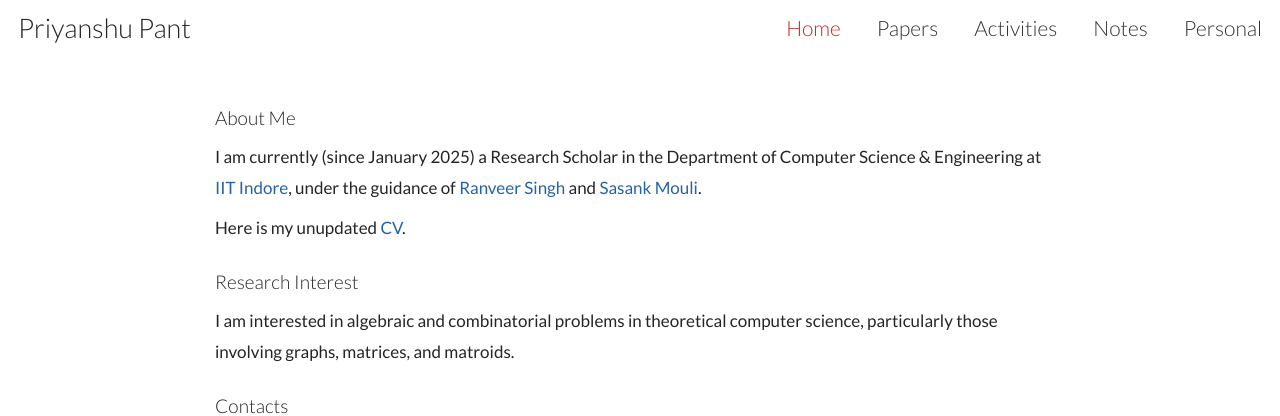
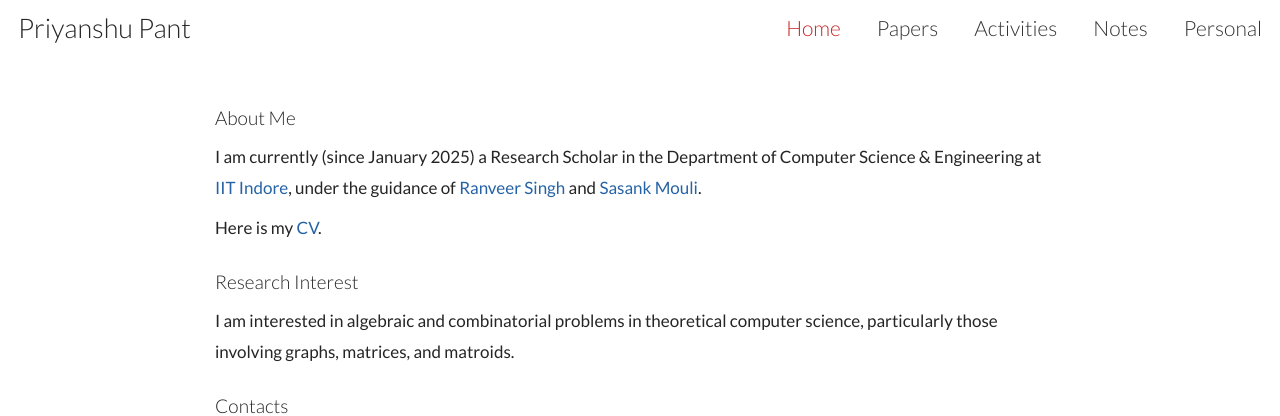
Before and after one commit to priyanshupant/priyanshupant.github.io, a Jekyll site: the page built from index.html, in a window 1280 px wide. Shown: the top 416 px of the page. Built offline with Jekyll 4.4.1, drawn with Linux system fonts in a browser that asks for light colours.

Commit message:
Update CV link description after refreshing hosted PDF

```diff
--- a/index.html
+++ b/index.html
@@ -3,4 +3,4 @@ title: Home
 layout: default
 page_key: home
 ---
-<h2>About Me</h2><p>I am currently (since January 2025) a Research Scholar in the Department of Computer Science &amp; Engineering at <a href="https://cse.iiti.ac.in/">IIT Indore</a>, under the guidance of <a href="https://ranveeriit.github.io/">Ranveer Singh</a> and <a href="https://sasanks-webpage.webflow.io/">Sasank Mouli</a>.</p><p>Here is my unupdated <a href="https://drive.google.com/file/d/1x5gCNYH40p_R-1h7ACermXuvGIkw3lu7/view?usp=sharing">CV</a>.</p><h2>Research Interest</h2><p>I am interested in algebraic and combinatorial problems in theoretical computer science, particularly those involving graphs, matrices, and matroids.</p><h2>Contacts</h2><p>Reach out to me at priyanshupant03 (at) gmail (dot) com.<br>Link to my <a href="https://scholar.google.com/citations?user=7tXoOkMAAAAJ&amp;hl=en">Google Scholar</a>.</p><h2>Updates</h2><ul><li><p>November'26: <a href="https://arxiv.org/abs/2605.21077">Paper</a> accepted at <a href="https://itcs-conf.org/">ITCS 2027</a>.</p></li><li><p>October'26: Talk at <a href="https://indico.math.cnrs.fr/event/16397/program">CoA</a> 2026.</p></li><li><p>May'26: <a href="https://arxiv.org/abs/2604.24165">Paper</a> accepted in <a href="https://event.ntu.edu.sg/cocoon2026/pages/accepted-papers">COCOON </a>2026.</p></li><li><p>December'25: <a href="https://arxiv.org/abs/2507.01344">Paper</a> accepted in <a href="https://stacs2026.imag.fr/schedule/">STACS</a> 2026.</p></li></ul><p></p>
+<h2>About Me</h2><p>I am currently (since January 2025) a Research Scholar in the Department of Computer Science &amp; Engineering at <a href="https://cse.iiti.ac.in/">IIT Indore</a>, under the guidance of <a href="https://ranveeriit.github.io/">Ranveer Singh</a> and <a href="https://sasanks-webpage.webflow.io/">Sasank Mouli</a>.</p><p>Here is my <a href="https://drive.google.com/file/d/1x5gCNYH40p_R-1h7ACermXuvGIkw3lu7/view?usp=sharing">CV</a>.</p><h2>Research Interest</h2><p>I am interested in algebraic and combinatorial problems in theoretical computer science, particularly those involving graphs, matrices, and matroids.</p><h2>Contacts</h2><p>Reach out to me at priyanshupant03 (at) gmail (dot) com.<br>Link to my <a href="https://scholar.google.com/citations?user=7tXoOkMAAAAJ&amp;hl=en">Google Scholar</a>.</p><h2>Updates</h2><ul><li><p>November'26: <a href="https://arxiv.org/abs/2605.21077">Paper</a> accepted at <a href="https://itcs-conf.org/">ITCS 2027</a>.</p></li><li><p>October'26: Talk at <a href="https://indico.math.cnrs.fr/event/16397/program">CoA</a> 2026.</p></li><li><p>May'26: <a href="https://arxiv.org/abs/2604.24165">Paper</a> accepted in <a href="https://event.ntu.edu.sg/cocoon2026/pages/accepted-papers">COCOON </a>2026.</p></li><li><p>December'25: <a href="https://arxiv.org/abs/2507.01344">Paper</a> accepted in <a href="https://stacs2026.imag.fr/schedule/">STACS</a> 2026.</p></li></ul><p></p>
```
